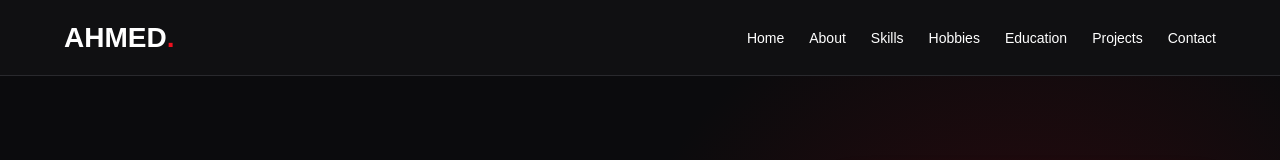
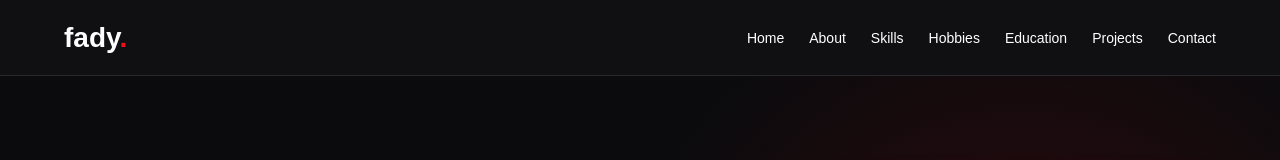
Before and after one commit to fadybaqtyan-byte/ahmedover, a plain HTML site: page index.html in a window 1280 px wide. Shown: the top 160 px of the page. Drawn offline with Linux system fonts and the light colour scheme.

Commit message:
Update index.html

```diff
--- a/index.html
+++ b/index.html
@@ -14,7 +14,7 @@
 
     <header>
         <nav class="navbar">
-            <a href="#home" class="logo">AHMED<span>.</span></a>
+            <a href="#home" class="logo">fady<span>.</span></a>
 
             <ul class="nav-links">
                 <li><a href="#home">Home</a></li>
```
